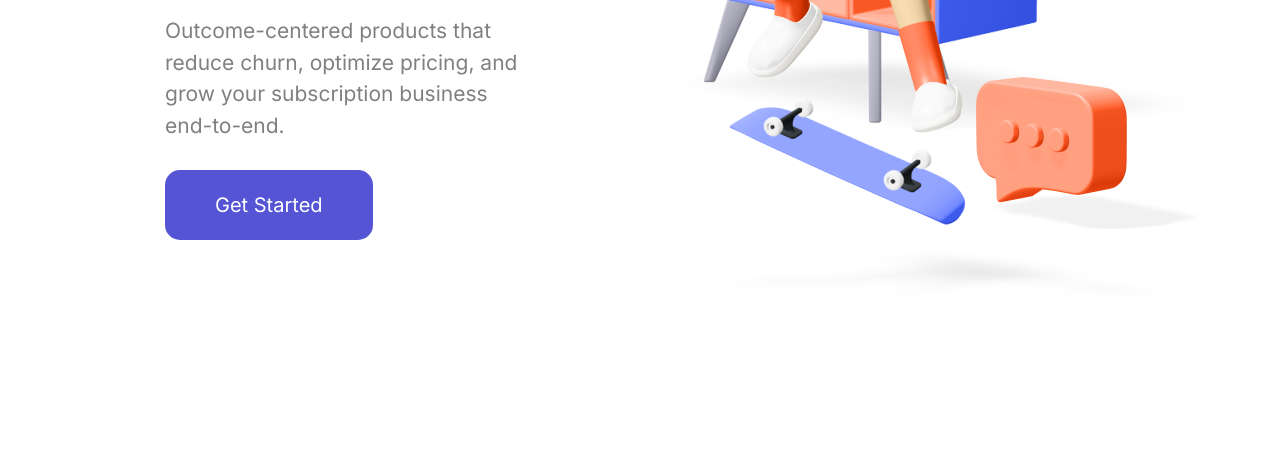
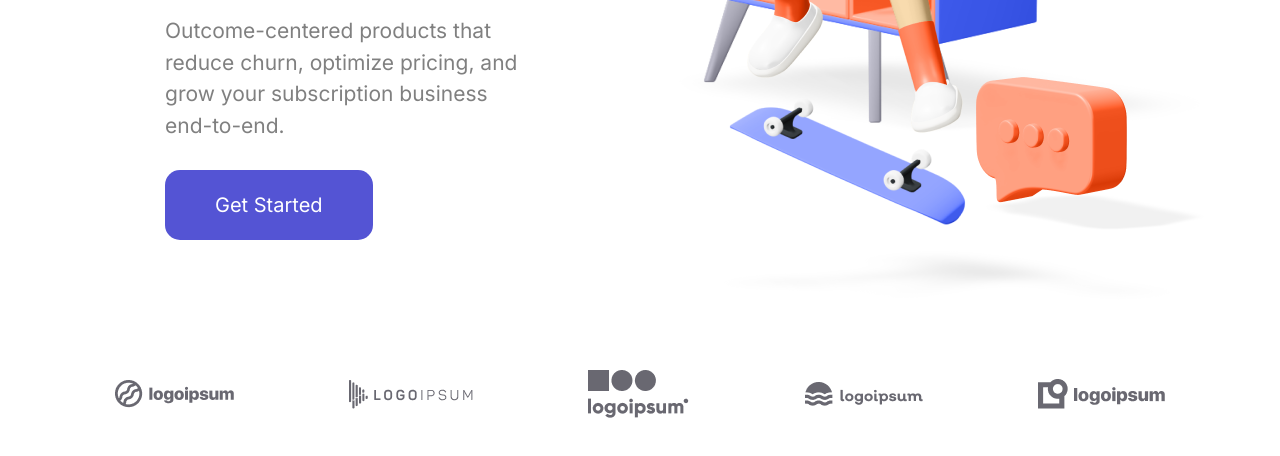
Before and after one commit to dilovar6666/hwtw, a website: page index.html in a window 1280 px wide. Shown: the part 514-970 px from the top of the page. Before the commit the page ends 814 px from the top, so only its background shows below. Drawn offline with Linux system fonts and the light colour scheme.

Commit message:
feat: Add section2

```diff
--- a/index.html
+++ b/index.html
@@ -9,10 +9,8 @@
     <link href="https://fonts.googleapis.com/css2?family=Inter:wght@400;700&display=swap" rel="stylesheet">
 </head>
 
-<body class="font-['Inter'] text-gray-900">
-
 <body class="font-['Inter']">
-        <header class="flex justify-around p-[20px] items-center max-w-[1250px] m-auto" >
+    <header class="flex justify-around p-[20px] items-center max-w-[1250px] m-auto">
         <div><img src="./forimg/Logo Color.png" alt=""></div>
         <nav class="flex gap-[40px] text-[20px] py-[7px]">
             <p class="text-[20px] font-bold py-[7px] border-b-4 border-indigo-500">Home</p>
@@ -35,7 +33,14 @@
 
         <div><img class="ml-70px" src="./forimg/Hero 3D.png" alt=""></div>
     </section>
-    </body>
+
+    <section class="flex justify-evenly items-center mt-[70px] mb-[70px]">
+        <div><img src="./forimg/Group (14).png" alt=""></div>
+        <div><img src="./forimg/Group (15).png" alt=""></div>
+        <div><img src="./forimg/Group (16).png" alt=""></div>
+        <div><img src="./forimg/Group (17).png" alt=""></div>
+        <div><img src="./forimg/Group (18).png" alt=""></div>
+    </section>
 </body>
 
 </html>
```
Also changed, not shown: forimg/Group (14).png (added), forimg/Group (15).png (added), forimg/Group (16).png (added), forimg/Group (17).png (added), forimg/Group (18).png (added), src/output.css. Lines whose indentation alone changed are shown as unchanged.
